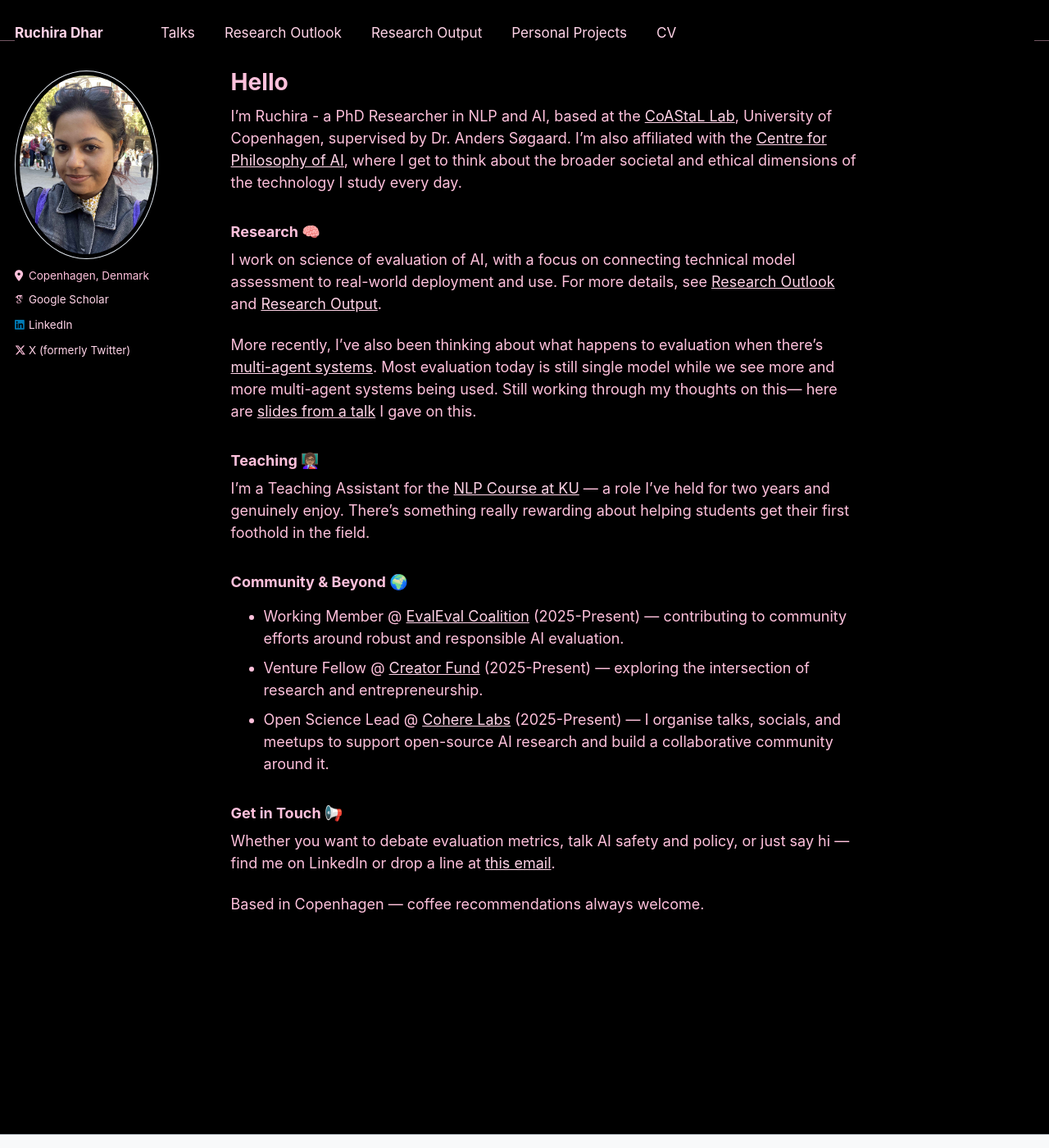
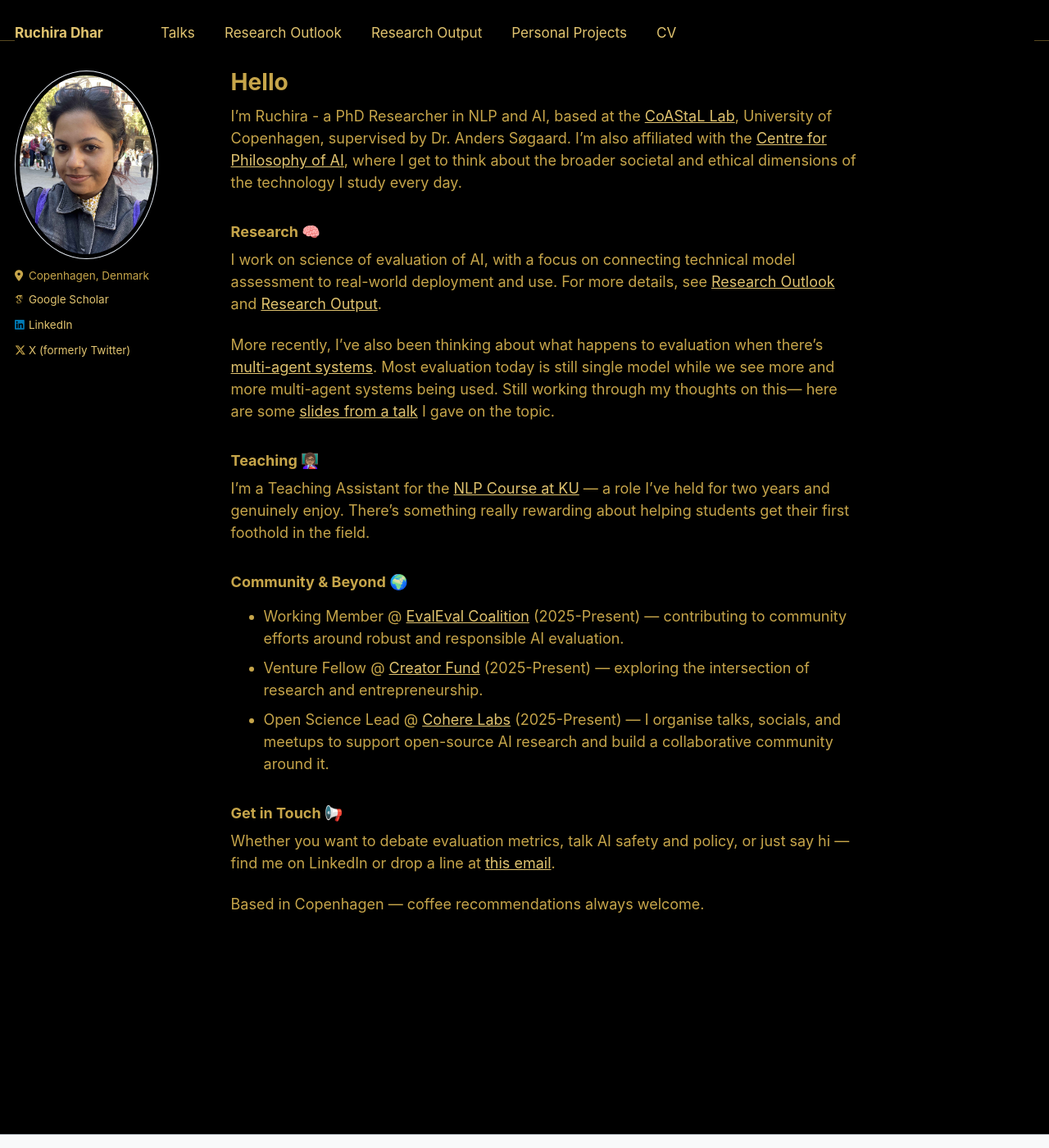
Before and after one commit to ruchiradhar/ruchiradhar.github.io, a Jekyll site: the page built from _pages/about.md, in a window 1280 px wide and 1400 px high. Shown: the whole window at 82% size. Built offline with Jekyll 4.4.1, drawn with Linux system fonts in a browser that asks for light colours; some web fonts are replaced.

Commit message:
Website Update

```diff
--- a/_pages/about.md
+++ b/_pages/about.md
@@ -15,7 +15,7 @@ I'm Ruchira - a PhD Researcher in NLP and AI, based at the [CoAStaL Lab](https:/
 
 I work on science of evaluation of AI, with a focus on connecting technical model assessment to real-world deployment and use. For more details, see [Research Outlook](/research-outlook/) and [Research Output](/research/).
 
-More recently, I've also been thinking about what happens to evaluation when there's [multi-agent systems](https://www.anthropic.com/engineering/multi-agent-research-system). Most evaluation today is still single model while we see more and more multi-agent systems being used. Still working through my thoughts on this— here are [slides from a talk](https://docs.google.com/presentation/d/1KIEEOPm9NBGmvGGng7yyONUNGWJDw2m42DNWNqcwdZM/edit?usp=sharing) I gave on this.
+More recently, I've also been thinking about what happens to evaluation when there's [multi-agent systems](https://www.anthropic.com/engineering/multi-agent-research-system). Most evaluation today is still single model while we see more and more multi-agent systems being used. Still working through my thoughts on this— here are some [slides from a talk](https://docs.google.com/presentation/d/1KIEEOPm9NBGmvGGng7yyONUNGWJDw2m42DNWNqcwdZM/edit?usp=sharing) I gave on the topic.
 
 ### Teaching 👩🏽‍🏫
 
--- a/assets/css/main.scss
+++ b/assets/css/main.scss
@@ -40,12 +40,12 @@
 @import "vendor/magnific-popup/magnific-popup";
 @import "print";
 
-/* Global black background + light pink text */
+/* Global black background + chrome/dark-yellow text */
 :root {
   --site-bg: #000000;
-  --site-text: #ffc1dc;
-  --site-link: #ffd3e7;
-  --site-border: rgba(255, 193, 220, 0.45);
+  --site-text: #c6a54a;
+  --site-link: #e0c36f;
+  --site-border: rgba(198, 165, 74, 0.45);
 }
 
 html,
@@ -120,7 +120,7 @@ button {
 }
 
 ::placeholder {
-  color: rgba(255, 193, 220, 0.75) !important;
+  color: rgba(198, 165, 74, 0.75) !important;
 }
 
 /* Slightly smaller body text site-wide (headings unchanged) */
```
Also changed, not shown: _pages/research-outlook.md (+12 -12 lines).
